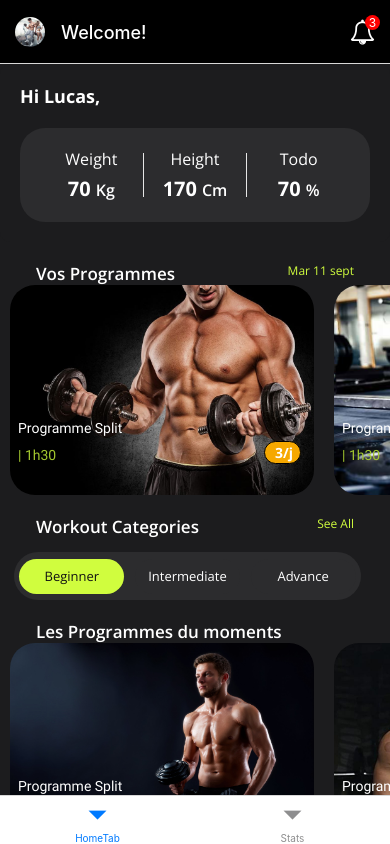
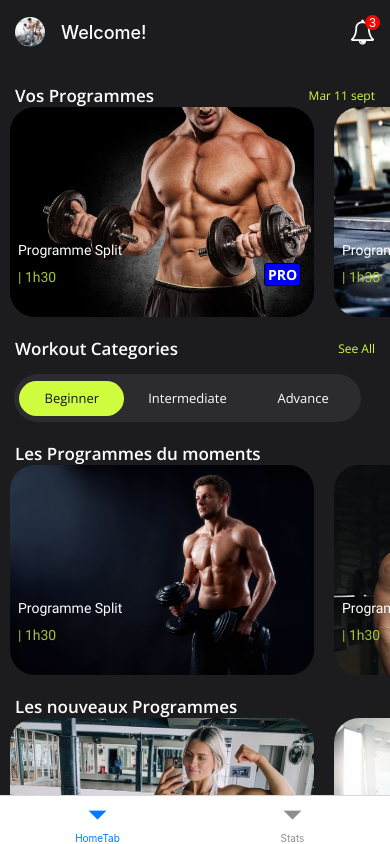
Before and after one commit to alexandrelagasse/WorkoutWizzard, a React Native app: screen / in a window 390 px wide. Built offline with nearby package versions, Linux system fonts and the light colour scheme.

Commit message:
add modifications

```diff
--- a/components/Card.js
+++ b/components/Card.js
@@ -7,7 +7,21 @@ import {
 } from "react-native";
 import { TouchableOpacity } from "react-native-gesture-handler";
 
-function Card({ title, time, image, nb, id, navigation }) {
+function Card({ title, time, image, label, id, navigation }) {
+  const renderLabel = () => {
+    if (!label) return null;
+
+    let backgroundColor;
+    if (label === 'pro') backgroundColor = 'blue';
+    else if (label === 'ia') backgroundColor = 'red';
+
+    return (
+      <View style={[styles.labelContainer, { backgroundColor }]}>
+        <Text style={styles.labelText}>{label.toUpperCase()}</Text>
+      </View>
+    )
+  };
+
   return (
     <TouchableOpacity onPress={() => navigation.navigate('Details', { id })}>
       <View style={styles.buttonStack}>
@@ -20,9 +34,7 @@ function Card({ title, time, image, nb, id, navigation }) {
           <Text style={styles.titleText}>{title}</Text>
           <View style={styles.infoRow}>
             <Text style={styles.timeText}>| {time}</Text>
-            <View style={styles.nbContainer}>
-              <Text style={styles.nbText}>{nb}/j</Text>
-            </View>
+            {renderLabel()}
           </View>
         </ImageBackground>
       </View>
@@ -59,22 +71,19 @@ const styles = StyleSheet.create({
     width: 46,
     marginTop: 6
   },
-  nbContainer: {
+  labelContainer: {
     width: 37,
     height: 23,
-    backgroundColor: "rgba(246,168,0,1)",
-    borderRadius: 100,
+    borderRadius: 3,
     borderWidth: 1,
     borderColor: "#000000",
-    marginLeft: 200
+    marginLeft: 200,
+    justifyContent: 'center',
+    alignItems: 'center'
   },
-  nbText: {
+  labelText: {
     fontFamily: "open-sans-700",
-    color: "rgba(255,255,255,1)",
-    height: 30,
-    width: 20,
-    marginTop: 1,
-    marginLeft: 10
+    color: "rgba(255,255,255,1)"
   },
   infoRow: {
     height: 27,
--- a/components/Exe.js
+++ b/components/Exe.js
@@ -1,7 +1,9 @@
 import React, { Component } from "react";
 import { StyleSheet, View, Image, Text } from "react-native";
 
-function Index({image, title, rep, serie, repos}) {
+
+function Exe({image, title, rep, series, repos}) {
+  console.log(image, title, rep, series, repos)
   return (
     <View style={styles.container}>
       <View style={styles.imageRow}>
@@ -13,7 +15,7 @@ function Index({image, title, rep, serie, repos}) {
         <View style={styles.titleColumn}>
           <Text style={styles.title}>{title}</Text>
           <Text style={styles.rep}>{rep} répétitions</Text>
-          <Text style={styles.serie}>{serie} séries</Text>
+          <Text style={styles.series}>{series} séries</Text>
           <Text style={styles.repos030}>{repos} repos</Text>
         </View>
       </View>
@@ -48,7 +50,7 @@ const styles = StyleSheet.create({
     fontSize: 11,
     marginBottom: 5,
   },
-  serie: {
+  series: {
     fontFamily: "open-sans-regular",
     color: "rgba(255,255,255,1)",
     fontSize: 11,
@@ -68,4 +70,4 @@ const styles = StyleSheet.create({
   }
 });
 
-export default Index;
+export default Exe;
--- a/components/List.js
+++ b/components/List.js
@@ -14,6 +14,7 @@ const List = ({ DATA, navigation }) => (
         nb={item.nb}
         navigation={navigation}
         id={item.id}
+        label={item.label}
       />
     }
     keyExtractor={item => item.id}
--- a/components/Prog.js
+++ b/components/Prog.js
@@ -82,8 +82,7 @@ const styles = StyleSheet.create({
     fontFamily: "open-sans-600",
     color: "rgba(255,255,255,1)",
     height: 20,
-    width: 68,
-    textDecorationLine: "underline"
+    width: 68
   },
   pecTricepsStack: {
     top: 17,
--- a/screens/DetailsScreen.js
+++ b/screens/DetailsScreen.js
@@ -1,5 +1,5 @@
-import React, { Component } from "react";
-import { StyleSheet, View, StatusBar, Text, Image } from "react-native";
+import React, { useState } from "react";
+import { StyleSheet, View, StatusBar, Text, Image, Modal, Button } from "react-native";
 import EntypoIcon from "react-native-vector-icons/Entypo";
 import Prog from "../components/Prog";
 import { FlatList } from "react-native-gesture-handler";
@@ -48,21 +48,45 @@ function DetailsScreen({route}) {
   const navigation = useNavigation();
   const { id } = route.params;
 
+  const [modalVisible, setModalVisible] = useState(false);
+
+  const handleModify = () => {
+    console.log('Modification clicked');
+    // implémentez ici votre logique de modification
+    setModalVisible(!modalVisible);
+  }
+
+  const handleDelete = () => {
+    console.log('Suppression clicked');
+    // implémentez ici votre logique de suppression
+    setModalVisible(!modalVisible);
+  }
+
   React.useLayoutEffect(() => {
     navigation.setOptions({
       headerTitle: 'Workout',
       headerStyle: {
-        backgroundColor: '#000000',
+        backgroundColor: 'rgba(28,28,30,1)'
       },
       headerTintColor: '#fff',
+      headerShadowVisible: false,
       headerLeft: () => (
         <TouchableOpacity onPress={() => navigation.goBack()}>
           <EntypoIcon
-            name="chevron-with-circle-left"
+            name="chevron-left"
             style={styles.icon}
           />
         </TouchableOpacity>
       ),
+      headerRight: () => (
+        <TouchableOpacity onPress={() => setModalVisible(true)}>
+          <EntypoIcon
+            name="dots-three-vertical"
+            style={styles.icon}
+          />
+        </TouchableOpacity>
+      ),
+
     });
   }, [navigation]);
   return (
@@ -115,6 +139,31 @@ function DetailsScreen({route}) {
         contentContainerStyle={{ marginLeft: 20 }}
 
       />
+<Modal
+        animationType="slide"
+        transparent={true}
+        visible={modalVisible}
+        onRequestClose={() => {
+          setModalVisible(!modalVisible);
+        }}
+      >
+        <View style={styles.centeredView}>
+          <View style={styles.modalView}>
+            <TouchableOpacity style={styles.closeButton} onPress={() => setModalVisible(!modalVisible)}>
+              <EntypoIcon
+                name="cross"
+                style={styles.iconClose}
+              />
+            </TouchableOpacity>
+            <TouchableOpacity style={styles.modalButton} onPress={handleModify}>
+              <Text style={styles.modalButtonText}>Modification</Text>
+            </TouchableOpacity>
+            <TouchableOpacity style={styles.modalButton} onPress={handleDelete}>
+              <Text style={styles.modalButtonText}>Suppression</Text>
+            </TouchableOpacity>
+          </View>
+        </View>
+      </Modal>
     </View>
   );
 }
@@ -126,10 +175,11 @@ const styles = StyleSheet.create({
   },
   icon: {
     color: "rgba(255,255,255,1)",
-    fontSize: 35,
+    fontSize: 25,
     height: 39,
     width: 35,
-    marginLeft: 15
+    marginLeft: 10,
+    marginRight: 5
   },
   group2: {
     width: 335,
@@ -280,6 +330,44 @@ const styles = StyleSheet.create({
     height: 39,
     marginLeft: 19,
   },
+  centeredView: {
+    flex: 1,
+    justifyContent: 'center',
+    alignItems: 'center',
+  },
+  modalView: {
+    width: '80%',
+    backgroundColor: 'black',
+    borderRadius: 10,
+    padding: 20,
+    alignItems: 'center',
+    shadowColor: "#000",
+    shadowOffset: {
+      width: 0,
+      height: 2
+    },
+    shadowOpacity: 0.25,
+    shadowRadius: 3.84,
+    elevation: 5
+  },
+  closeButton: {
+    alignSelf: 'flex-end',
+  },
+  iconClose: {
+    color: "white",
+    fontSize: 30,
+  },
+  modalButton: {
+    backgroundColor: "#fff",
+    borderRadius: 20,
+    padding: 10,
+    width: '100%',
+    alignItems: 'center',
+    marginTop: 10,
+  },
+  modalButtonText: {
+    fontFamily: 'open-sans-700',
+  },
 });
 
 export default DetailsScreen;
--- a/screens/DetailsWorkout.js
+++ b/screens/DetailsWorkout.js
@@ -7,7 +7,7 @@ import {
     Text,
     TouchableOpacity,
     FlatList,
-    Dimensions
+    Dimensions,
 } from "react-native";
 import EntypoIcon from "react-native-vector-icons/Entypo";
 import IoniconsIcon from "react-native-vector-icons/Ionicons";
@@ -152,18 +152,19 @@ const styles = StyleSheet.create({
     },
     rect2Row: {
         flexDirection: 'row',
-        justifyContent: 'space-between',
+        justifyContent: 'space-evenly',
         alignItems: 'center',
         marginTop: 10,
+        marginHorizontal: 20,
     },
     rect2: {
         flexDirection: 'row',
         justifyContent: 'center',
         alignItems: 'center',
         backgroundColor: 'rgba(44,44,46,1)',
-        borderRadius: 15,
-        padding: 5,
-        width: 100,
+        borderRadius: 20,
+        padding: 10,
+        width: 120,
     },
     icon: {
         color: 'rgba(255,255,255,1)',
@@ -180,7 +181,7 @@ const styles = StyleSheet.create({
     min: {
         fontFamily: 'open-sans-regular',
         color: 'rgba(255,255,255,1)',
-        fontSize: 12,
+        fontSize: 14, // Augmentez la taille de la police pour un meilleur affichage sur les étiquettes plus grandes.
     },
     image: {
         flex: 1,
--- a/screens/Home.js
+++ b/screens/Home.js
@@ -7,6 +7,7 @@ import { useNavigation } from "@react-navigation/native";
 import HomeHeaderInfo from "../components/HomeHeaderInfo";
 import { TouchableOpacity } from "react-native";
 import { Image } from "react-native";
+import { RefreshControl } from "react-native";
 
 const Data = [
   {
@@ -14,14 +15,16 @@ const Data = [
     title: "Programme Split",
     time : "1h30",
     nb : "3",
-    image: require("../assets/images/image21.jpg")
+    image: require("../assets/images/image21.jpg"),
+    label: "pro"
   },
   {
     id: "2",
     title: "Programme PPL",
     time : "1h30",
     nb : "3",
-    image: require("../assets/images/poid.jpg")
+    image: require("../assets/images/poid.jpg"),
+    label: "ia"
   },
 ];
 
@@ -69,14 +72,25 @@ const NewP = [
 function Home(props) {
 
   const navigation = useNavigation();
+  const [refreshing, setRefreshing] = React.useState(false);
+
+  const onRefresh = React.useCallback(() => {
+    setRefreshing(true);
+
+    // reload your data here...
+
+    setRefreshing(false);
+  }, []);
+
 
   React.useLayoutEffect(() => {
     navigation.setOptions({
       headerTitle: 'Welcome!',
       headerStyle: {
-        backgroundColor: '#000000',
+        backgroundColor: 'rgba(28,28,30,1)'
       },
       headerTintColor: '#fff',
+      headerShadowVisible: false,
       headerLeft: () => (
         <TouchableOpacity onPress={() => navigation.navigate('Profile')}>
           <Image
@@ -101,8 +115,16 @@ function Home(props) {
   return (
 
     <SafeAreaView style={styles.container}>
-      <ScrollView>
-        <HomeHeaderInfo />
+      <ScrollView
+        refreshControl={
+          <RefreshControl
+            refreshing={refreshing}
+            onRefresh={onRefresh}
+            colors={['#D0FD3E']}
+            tintColor={'#D0FD3E'}
+          />
+        }
+      >
       <View style={styles.listHeader}>
         <Text style={styles.listTitle}>Vos Programmes</Text>
         <Text style={styles.listSubtitle}>Mar 11 sept</Text>
@@ -128,7 +150,8 @@ function Home(props) {
 const styles = StyleSheet.create({
   container: {
     flex: 1,
-    backgroundColor: "rgba(28,28,30,1)"
+    backgroundColor: "rgba(28,28,30,1)",
+    padding: 15,  // Ajoutez un padding pour donner de l'espace aux éléments à l'intérieur du conteneur
   },
   badge: {
     position: 'absolute',
@@ -151,20 +174,6 @@ const styles = StyleSheet.create({
     borderRadius: 20,
     marginLeft: 15,
   },
-  header: {
-    flexDirection: "row",
-    justifyContent: "space-between",
-    alignItems: "center",
-    backgroundColor: "#000000",
-    paddingHorizontal: 15,
-    paddingTop: StatusBar.currentHeight,
-    paddingBottom: 15,
-  },
-  welcome: {
-    fontFamily: "open-sans-regular",
-    color: "rgba(255,255,255,1)",
-    fontSize: 40
-  },
   icon2: {
     color: "rgba(255,255,255,1)",
     fontSize: 25,
@@ -175,19 +184,20 @@ const styles = StyleSheet.create({
     color: "rgba(255,255,255,1)",
     fontSize: 17,
     marginTop: 20,
-    marginLeft: 36
+    marginLeft: 15,  // Changez la marge pour correspondre à celle du conteneur
   },
   listSubtitle: {
     fontFamily: "open-sans-regular",
     color: "#D0FD3E",
     fontSize: 12,
     marginTop: 20,
-    marginRight: 36,
+    marginRight: 15, // Changez la marge pour correspondre à celle du conteneur
     textAlign: 'right',
   },
   listHeader: {
     flexDirection: 'row',
     justifyContent: 'space-between',
+    alignItems: 'center', // Assurez-vous que les éléments sont centrés verticalement
   },
 });
 
```
Also changed, not shown: 1 other file (tests, documents, lock files or other folders).
